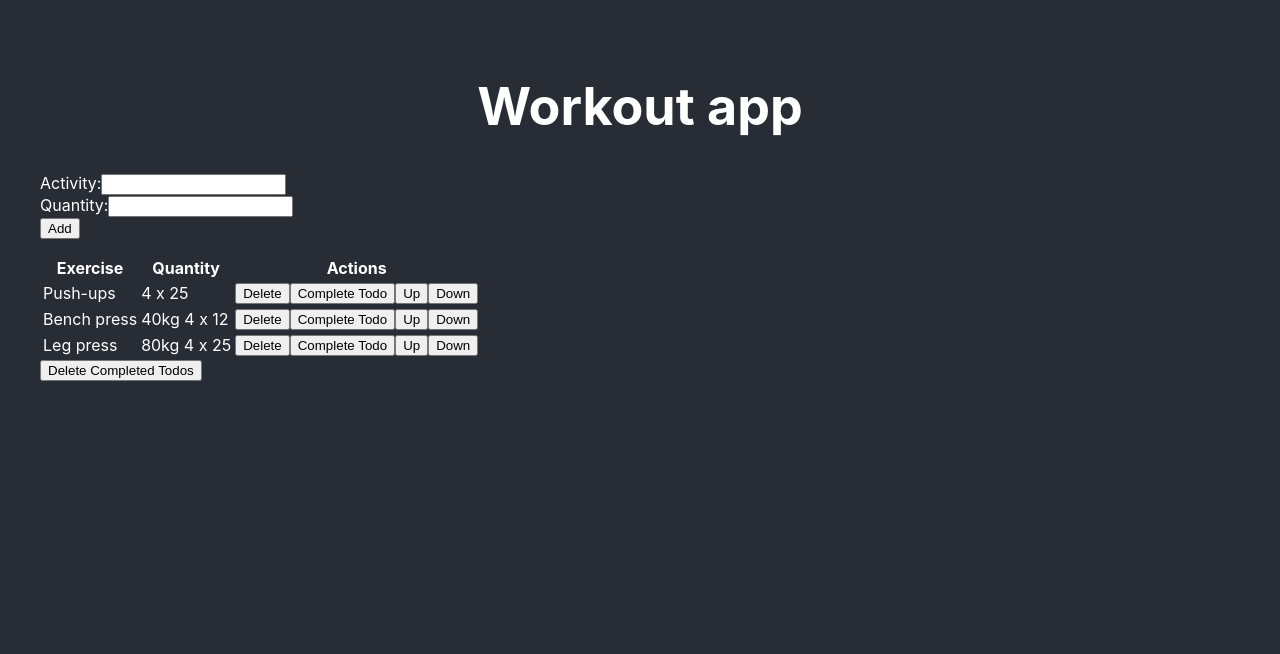
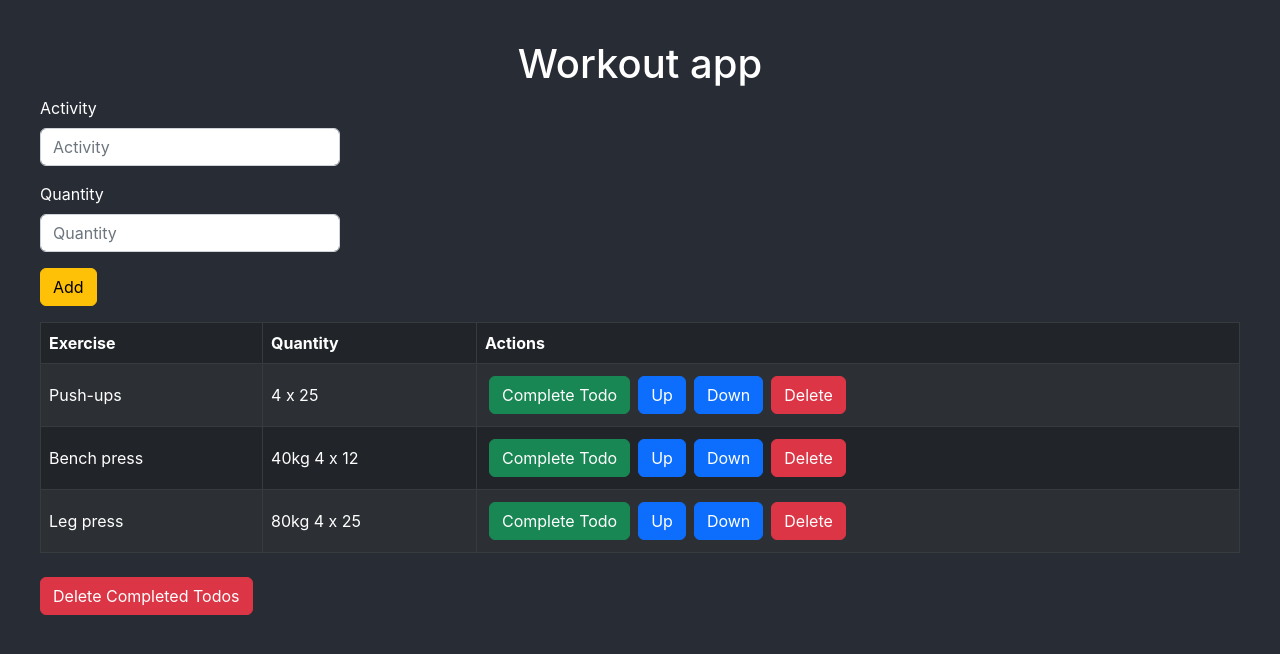
Before and after one commit to zsolt-nagy/workout-app-c28, a React (Create React App) app: page / in a window 1280 px wide. Shown: the top 654 px of the page. Built offline with nearby package versions, Linux system fonts and the light colour scheme.

Commit message:
bootstrap styles

```diff
--- a/package.json
+++ b/package.json
@@ -6,7 +6,9 @@
     "@testing-library/jest-dom": "^5.16.5",
     "@testing-library/react": "^13.4.0",
     "@testing-library/user-event": "^13.5.0",
+    "bootstrap": "^5.2.3",
     "react": "^18.2.0",
+    "react-bootstrap": "^2.6.0",
     "react-dom": "^18.2.0",
     "react-scripts": "5.0.1",
     "web-vitals": "^2.1.4"
--- a/src/App.js
+++ b/src/App.js
@@ -3,6 +3,7 @@ import './App.css';
 import React from 'react';
 import WorkoutList from './Components/WorkoutList/WorkoutList';
 import WorkoutForm from './Components/WorkoutForm/WorkoutForm';
+import { Button } from 'react-bootstrap';
 
 export default function App() {
 
@@ -120,9 +121,12 @@ export default function App() {
           deleteItem={deleteItem}
           toggleItem={toggleItem}
           moveItem={moveItem} />
-        <button onClick={deleteAllCompletedItems}>
+        <Button
+          onClick={deleteAllCompletedItems}
+          variant="danger"
+          className="my-2">
           Delete Completed Todos
-        </button>
+        </Button>
       </main>
     </div>
   );
--- a/src/Components/WorkoutForm/WorkoutForm.js
+++ b/src/Components/WorkoutForm/WorkoutForm.js
@@ -1,4 +1,6 @@
 import React from 'react';
+import { Button, Form } from 'react-bootstrap';
+
 import './WorkoutForm.css';
 
 export default function WorkoutForm(props) {
@@ -28,27 +30,31 @@ export default function WorkoutForm(props) {
     }
 
     return (
-        <form action="#" method="GET" onSubmit={handleSubmit}>
-            <div>
-                <label>
-                    Activity:
-                    <input
-                        type="text"
-                        name="activity"
-                        ref={activityInput} />
-                </label>
-            </div>
-            <div>
-                <label>
-                    Quantity:
-                    <input
-                        type="text"
-                        name="quantity"
-                        ref={quantityInput} />
-                </label>
-            </div>
-            <button type="submit">Add</button>
+        <Form action="#" method="GET" onSubmit={handleSubmit}>
+            <Form.Group
+                className="mb-3 col-12 col-sm-6 col-md-4 col-xl-3"
+                controlId="formActivity">
+                <Form.Label>Activity</Form.Label>
+                <Form.Control
+                    type="text"
+                    name="activity"
+                    placeholder="Activity"
+                    ref={activityInput}
+                    required />
+            </Form.Group>
+            <Form.Group
+                className="mb-3 col-12 col-sm-6 col-md-4 col-xl-3"
+                controlId="formQuantity">
+                <Form.Label>Quantity</Form.Label>
+                <Form.Control
+                    type="text"
+                    name="quantity"
+                    placeholder="Quantity"
+                    ref={quantityInput}
+                    required />
+            </Form.Group>
+            <Button type="submit" variant="warning">Add</Button>
             <p className="error-message">{ errorMessage }</p>
-        </form>
+        </Form>
     );
 }
--- a/src/Components/WorkoutList/WorkoutList.css
+++ b/src/Components/WorkoutList/WorkoutList.css
@@ -1,4 +1,9 @@
-.completed {
+.table-striped>tbody>tr>.completed {
     color: lightseagreen;
     text-decoration: line-through;
 }
+
+td, th {
+    padding: 10px;
+    vertical-align: middle;
+}
--- a/src/Components/WorkoutList/WorkoutList.js
+++ b/src/Components/WorkoutList/WorkoutList.js
@@ -1,5 +1,7 @@
 import React from 'react';
 import './WorkoutList.css';
+
+import { Button, Table } from 'react-bootstrap';
 
 export default function WorkoutList(props) {
     const workoutItems = props.workoutItems;
@@ -25,23 +27,35 @@ export default function WorkoutList(props) {
                 {item.quantity}
             </td>
             <td>
-                <button onClick={() => deleteButtonClicked(item.id)}>
+                <Button
+                    onClick={() => toggleButtonClicked(item.id)}
+                    variant="success"
+                    className="m-1">
+                    {item.isCompleted ? "Clear" : "Complete"} Todo
+                </Button>
+                <Button
+                    onClick={() => moveButtonClicked(item.id, true)}
+                    variant="primary"
+                    className="m-1">
+                    Up
+                </Button>
+                <Button
+                    onClick={() => moveButtonClicked(item.id, false)}
+                    variant="primary"
+                    className="m-1">
+                    Down
+                </Button>
+                <Button
+                    onClick={() => deleteButtonClicked(item.id)}
+                    variant="danger"
+                    className="m-1">
                     Delete
-                </button>
-                <button onClick={() => toggleButtonClicked(item.id)}>
-                    {item.isCompleted ? "Clear" : "Complete"} Todo
-                </button>
-                <button onClick={() => moveButtonClicked(item.id, true)}>
-                    Up
-                </button>
-                <button onClick={() => moveButtonClicked(item.id, false)}>
-                    Down
-                </button>
+                </Button>
             </td>
         </tr>
     ));
     return (
-        <table>
+        <Table striped bordered hover variant="dark">
             <thead>
                 <tr>
                     <th>Exercise</th>
@@ -52,6 +66,6 @@ export default function WorkoutList(props) {
             <tbody>
                 {tableRows}
             </tbody>
-        </table>
+        </Table>
     );
 }
--- a/src/index.js
+++ b/src/index.js
@@ -1,5 +1,6 @@
 import React from 'react';
 import ReactDOM from 'react-dom/client';
+import 'bootstrap/dist/css/bootstrap.min.css';
 import './index.css';
 import App from './App';
 
```
Also changed, not shown: 1 other file (tests, documents, lock files or other folders).
